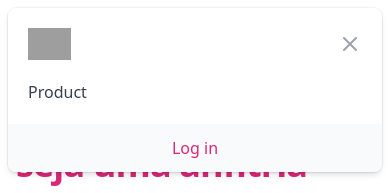
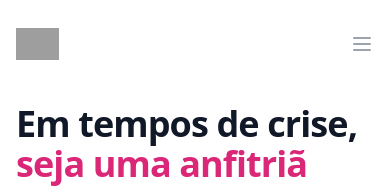
Before and after one commit to matheuskuster/uvv-web-trab2, a plain HTML site: page index.html in a window 390 px wide. Shown: the top 193 px of the page. Drawn offline with nearby package versions, Linux system fonts and the light colour scheme; grey boxes are pictures that could not be loaded.

Commit message:
fix: remove mobile menu

```diff
--- a/index.html
+++ b/index.html
@@ -42,29 +42,6 @@
                   <a href="./signin/anfitria"class="font-medium text-pink-600 hover:text-pink-500">Entrar</a>
                 </div>
               </nav>
-            </div>
-
-            <div class="absolute z-10 top-0 inset-x-0 p-2 transition transform origin-top-right md:hidden">
-              <div class="rounded-lg shadow-md bg-white ring-1 ring-black ring-opacity-5 overflow-hidden">
-                <div class="px-5 pt-4 flex items-center justify-between">
-                  <div>
-                    <img class="h-8 w-auto" src="https://tailwindui.com/img/logos/workflow-mark-indigo-600.svg" alt="">
-                  </div>
-                  <div class="-mr-2">
-                    <button type="button" class="bg-white rounded-md p-2 inline-flex items-center justify-center text-gray-400 hover:text-gray-500 hover:bg-gray-100 focus:outline-none focus:ring-2 focus:ring-inset focus:ring-indigo-500">
-                      <span class="sr-only">Fechar</span>
-                      <!-- Heroicon name: outline/x -->
-                      <svg class="h-6 w-6" xmlns="http://www.w3.org/2000/svg" fill="none" viewBox="0 0 24 24" stroke-width="2" stroke="currentColor" aria-hidden="true">
-                        <path stroke-linecap="round" stroke-linejoin="round" d="M6 18L18 6M6 6l12 12" />
-                      </svg>
-                    </button>
-                  </div>
-                </div>
-                <div class="px-2 pt-2 pb-3 space-y-1">
-                  <a href="#" class="block px-3 py-2 rounded-md text-base font-medium text-gray-700 hover:text-gray-900 hover:bg-gray-50">Product</a>
-                </div>
-                  <a href="#" class="block w-full px-5 py-3 text-center font-medium text-pink-600 bg-gray-50 hover:bg-gray-100">Log in</a>
-              </div>
             </div>
           </div>
 
```
